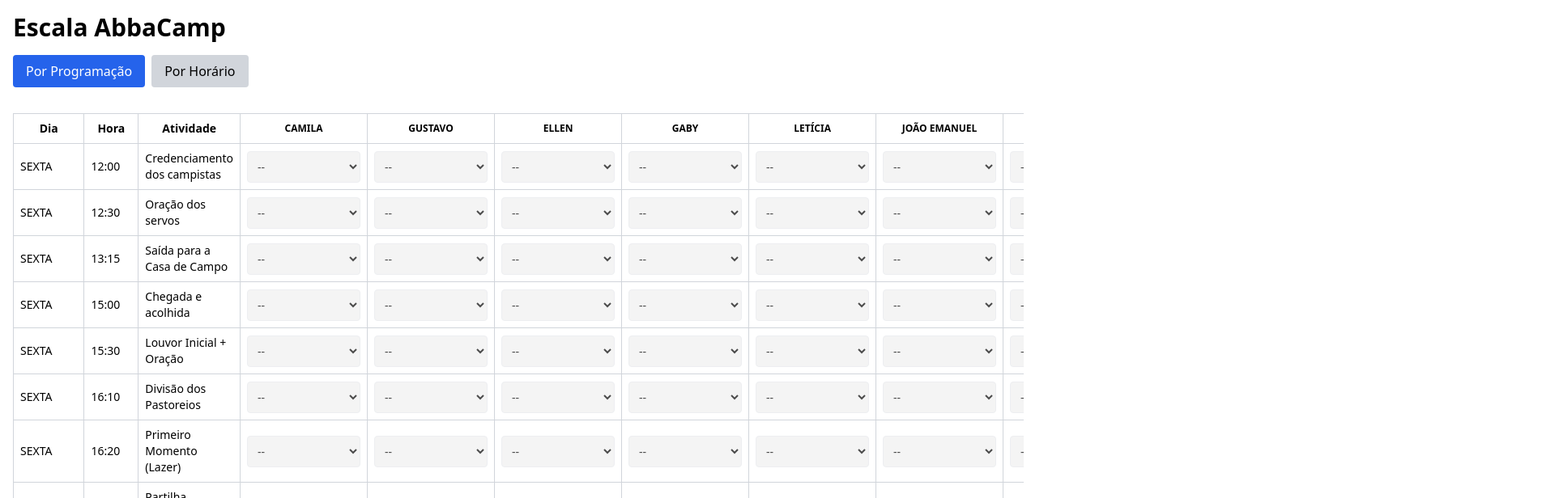
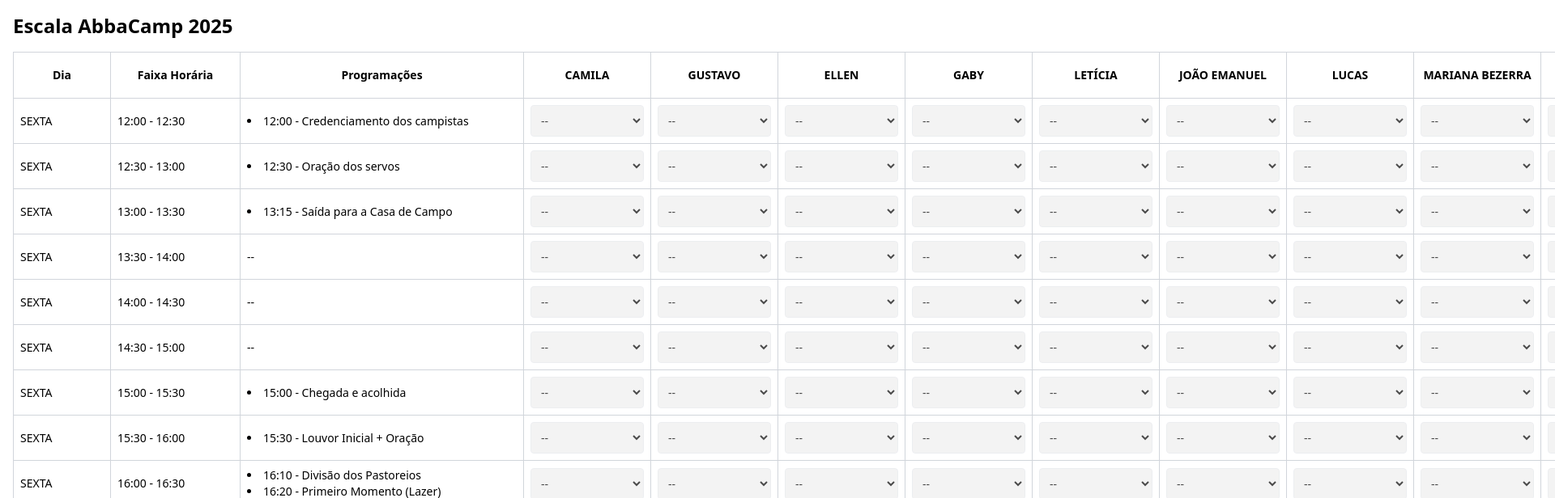
Before and after one commit to joaovdxavier/escala-retiro, a React (Create React App) app: page / in a window 1280 px wide. Both pictures are taken after a click on the button "Continuar sem login". Shown: the top 616 px of the page at 81% size, 1920 px wide, since content can reach past the window. Built offline with nearby package versions, Linux system fonts and the light colour scheme.

Commit message:
Modificação geral na tabela

```diff
--- a/src/App.js
+++ b/src/App.js
@@ -1,5 +1,6 @@
-import React, { useState, useEffect, useRef} from "react";
+import React, { useState, useRef } from "react";
 import * as XLSX from "xlsx";
+
 
 const ministerios = [
   "Intercessão", "Música", "Ordem", "Comunicação",
@@ -17,25 +18,10 @@
   "JAQUELINE", "JOHAB", "CARLOS"
 ];
 
-async function generateHash(text) {
-  const encoder = new TextEncoder();
-  const data = encoder.encode(text);
-  const hashBuffer = await crypto.subtle.digest('SHA-256', data);
-  const hashArray = Array.from(new Uint8Array(hashBuffer));
-  return hashArray.map(b => b.toString(16).padStart(2, '0')).join('');
-}
-
 const CREDENTIALS = [
-  { username: "coordenador", password: "d0a23338fa8e9f4c015604c0f2ada8088cd17ecfa861e966dcb1c4b953bc1c08" }
+  { username: "coordenador", password: "d0a23338fa8e9f4c015604c0f2ada8088cd17ecfa861e966dcb1c4b953bc1c08" },
+  { username: "admin", password: "1234" }
 ];
-
-const diasRef = {
-  "SEXTA": "2025-06-13",
-  "SÁBADO": "2025-06-14",
-  "DOMINGO": "2025-06-15"
-};
-
-const parseHorario = (dia, hora) => new Date(`${diasRef[dia]}T${hora}:00`);
 
 const programacao = [
   { dia: "SEXTA", hora: "12:00", atividade: "Credenciamento dos campistas" },
@@ -92,161 +78,51 @@
   { dia: "DOMINGO", hora: "19:30", atividade: "Encerramento" }
 ];
 
-const getColorClass = (value) => {
-  switch (value) {
-    case "Intercessão": return "bg-red-500 text-white";
-    case "Música": return "bg-blue-500 text-white";
-    case "Ordem": return "bg-gray-500 text-white";
-    case "Comunicação": return "bg-pink-500 text-white";
-    case "Liturgia": return "bg-purple-600 text-white";
-    case "Louvor": return "bg-orange-500 text-black";
-    case "Limpeza": return "bg-green-500 text-white";
-    case "Lazer": return "bg-yellow-500 text-white";
-    default: return "";
+<style>
+  {`
+    table th:nth-child(1),
+    table td:nth-child(1) {
+      position: sticky;
+      left: 0;
+      background-color: white;
+      z-index: 3;
+      box-shadow: 2px 0 5px -2px rgba(0,0,0,0.3);
     }
-};
+    table th:nth-child(2),
+    table td:nth-child(2) {
+      position: sticky;
+      left: 120px;
+      background-color: white;
+      z-index: 3;
+      box-shadow: 2px 0 5px -2px rgba(0,0,0,0.2);
+    }
+    table th:nth-child(3),
+    table td:nth-child(3) {
+      position: sticky;
+      left: 280px;
+      background-color: white;
+      z-index: 3;
+      box-shadow: 2px 0 5px -2px rgba(0,0,0,0.1);
+    }
+  `}
+</style>
 
 function App() {
   const [authenticated, setAuthenticated] = useState(null);
   const [loginUser, setLoginUser] = useState("");
   const [loginPass, setLoginPass] = useState("");
-  const [exportType, setExportType] = useState(null);
-  const [exportValue, setExportValue] = useState("");
-  const scrollContainerRef = useRef(null);
-  const topScrollRef = useRef(null);
-
-  const [tab, setTab] = useState("programacao");
-
   const [data, setData] = useState(() => {
     const stored = localStorage.getItem("escalaData");
-    const parsed = stored ? JSON.parse(stored) : [];
-    return programacao.map((_, i) =>
-      parsed[i] && Array.isArray(parsed[i])
-        ? parsed[i].slice(0, servos.length).concat(Array(servos.length).fill("")).slice(0, servos.length)
-        : Array(servos.length).fill("")
-    );
+    return stored ? JSON.parse(stored) : {};
   });
+    // Estado para controlar filtro e seleção
+  const [exportType, setExportType] = useState(null); // "servo" ou "ministerio"
+  const [selectedExportItem, setSelectedExportItem] = useState(""); // nome do servo ou ministério
 
-  const [timeSlotData, setTimeSlotData] = useState(() => {
-    const stored = localStorage.getItem("horarioData");
-    return stored ? JSON.parse(stored) : [];
-  });
 
-  useEffect(() => {
-    localStorage.setItem("escalaData", JSON.stringify(data));
-  }, [data]);
-
-  useEffect(() => {
-    localStorage.setItem("horarioData", JSON.stringify(timeSlotData));
-  }, [timeSlotData]);
-
-  const startTime = parseHorario(programacao[0].dia, programacao[0].hora);
-  const endTime = parseHorario(programacao[programacao.length - 1].dia, programacao[programacao.length - 1].hora);
-
-  const timeSlots = [];
-  let current = new Date(startTime);
-  while (current <= endTime) {
-    const next = new Date(current.getTime() + 30 * 60000);
-    timeSlots.push({
-      label: `${current.toLocaleString('pt-BR', { weekday: 'short' })} ${current.getHours().toString().padStart(2, '0')}:${current.getMinutes().toString().padStart(2, '0')} - ${next.getHours().toString().padStart(2, '0')}:${next.getMinutes().toString().padStart(2, '0')}`,
-      start: new Date(current),
-      end: next
-    });
-    current = next;
-  }
-
-  const getConflictingAssignment = (rowIndex, colIndex, selectedMinistry) => {
-    const currentTime = parseHorario(programacao[rowIndex].dia, programacao[rowIndex].hora);
-    for (let i = 0; i < programacao.length; i++) {
-      if (i !== rowIndex && parseHorario(programacao[i].dia, programacao[i].hora).getTime() === currentTime.getTime()) {
-        if (data[i][colIndex] === selectedMinistry) {
-          return true;
-        }
-      }
-    }
-    return false;
-  };
-
-  const getMinistryForSlot = (servoIndex, slotStart) => {
-    for (let i = 0; i < programacao.length; i++) {
-      const progStart = parseHorario(programacao[i].dia, programacao[i].hora);
-      const progEnd = new Date(progStart.getTime() + 30 * 60000);
-      if (slotStart >= progStart && slotStart < progEnd) {
-        return data[i][servoIndex];
-      }
-    }
-    return "";
-  };
-
-  const exportToExcel = () => {
-    const ws_data = [["Dia", "Hora", "Atividade", ...servos], ...programacao.map((item, i) => [item.dia, item.hora, item.atividade, ...data[i]])];
-    const ws = XLSX.utils.aoa_to_sheet(ws_data);
-    const wb = XLSX.utils.book_new();
-    XLSX.utils.book_append_sheet(wb, ws, "Escala");
-    XLSX.writeFile(wb, "Escala_AbbaCamp.xlsx");
-  };
-
-  const exportFiltered = () => {
-    if (!exportValue || (exportType === "ministry" ? !ministerios.includes(exportValue) : !servos.includes(exportValue))) {
-      alert("Seleção inválida.");
-      return;
-    }
-
-    const wb = XLSX.utils.book_new();
-
-    if (exportType === "ministry") {
-      const filteredProg = [["Dia", "Hora", "Atividade", "Servo"]];
-      programacao.forEach((item, i) => {
-        if (!data[i]) return;
-        servos.forEach((servo, j) => {
-          if (data[i][j] === exportValue) {
-            filteredProg.push([item.dia, item.hora, item.atividade, servo]);
-          }
-        });
-      });
-
-      const filteredHorario = [["Horário", "Servo"]];
-      timeSlots.forEach((slot, i) => {
-        servos.forEach((servo, j) => {
-          const val = timeSlotData[i]?.[j] || getMinistryForSlot(j, slot.start);
-          if (val === exportValue) {
-            filteredHorario.push([slot.label, servo]);
-          }
-        });
-      });
-
-      XLSX.utils.book_append_sheet(wb, XLSX.utils.aoa_to_sheet(filteredProg), exportValue + "_Programacao");
-      XLSX.utils.book_append_sheet(wb, XLSX.utils.aoa_to_sheet(filteredHorario), exportValue + "_Horarios");
-    } else {
-      const index = servos.indexOf(exportValue);
-      const filteredProg = [["Dia", "Hora", "Atividade", "Ministério"]];
-      programacao.forEach((item, i) => {
-        if (data[i]?.[index]) {
-          filteredProg.push([item.dia, item.hora, item.atividade, data[i][index]]);
-        }
-      });
-
-      const filteredHorario = [["Horário", "Ministério"]];
-      timeSlots.forEach((slot, i) => {
-        const val = timeSlotData[i]?.[index] || getMinistryForSlot(index, slot.start);
-        if (val) {
-          filteredHorario.push([slot.label, val]);
-        }
-      });
-
-      XLSX.utils.book_append_sheet(wb, XLSX.utils.aoa_to_sheet(filteredProg), exportValue + "_Programacao");
-      XLSX.utils.book_append_sheet(wb, XLSX.utils.aoa_to_sheet(filteredHorario), exportValue + "_Horarios");
-    }
-
-    XLSX.writeFile(wb, `Escala_AbbaCamp_${exportValue}.xlsx`);
-    setExportType(null);
-    setExportValue("");
-  };
-
-  const handleLogin = async () => {
-    const passHash = await generateHash(loginPass);
+  const handleLogin = () => {
     const valid = CREDENTIALS.some(
-      (cred) => cred.username === loginUser && cred.password === passHash
+      (cred) => cred.username === loginUser && cred.password === loginPass
     );
     if (valid) {
       setAuthenticated(true);
@@ -254,6 +130,110 @@
       alert("Credenciais inválidas.");
     }
   };
+
+  function exportPlanilhaCompleta(blocos, servos, data) {
+    const rows = blocos.map((bloco, i) => {
+      const row = {
+        Dia: bloco.dia,
+        Horário: `${bloco.inicio} - ${bloco.fim}`,
+        Programações: bloco.atividades.join(", ") || "--"
+      };
+      servos.forEach((servo, j) => {
+        row[servo] = data[`${i}-${j}`] || "--";
+      });
+      return row;
+    });
+
+    const ws = XLSX.utils.json_to_sheet(rows);
+    const wb = XLSX.utils.book_new();
+    XLSX.utils.book_append_sheet(wb, ws, "Escala Completa");
+    XLSX.writeFile(wb, "escala_completa.xlsx");
+  }
+
+   function exportPorServoSelecionado(blocos, servos, data, servoSelecionado) {
+    if (!servoSelecionado) {
+      alert("Selecione um servo para exportar.");
+      return;
+    }
+    const wb = XLSX.utils.book_new();
+
+    const j = servos.indexOf(servoSelecionado);
+    if (j === -1) {
+      alert("Servo inválido.");
+      return;
+    }
+
+    const rows = blocos.map((bloco, i) => ({
+      Dia: bloco.dia,
+      Horário: `${bloco.inicio} - ${bloco.fim}`,
+      Programação: `${bloco.atividades.join(", ")}`,
+      Ministério: data[`${i}-${j}`] || "--"
+    }));
+
+    const ws = XLSX.utils.json_to_sheet(rows);
+    XLSX.utils.book_append_sheet(wb, ws, servoSelecionado.substring(0, 30));
+    XLSX.writeFile(wb, `escala_${servoSelecionado}.xlsx`);
+  }
+
+  function exportPorMinisterioSelecionado(blocos, servos, data, ministerioSelecionado) {
+    if (!ministerioSelecionado) {
+      alert("Selecione um ministério para exportar.");
+      return;
+    }
+
+    const wb = XLSX.utils.book_new();
+
+    const rows = blocos.map((bloco, i) => {
+      const presentes = servos
+        .map((servo, j) => (data[`${i}-${j}`] === ministerioSelecionado ? servo : null))
+        .filter((x) => x !== null);
+      return {
+        Dia: bloco.dia,
+        Horário: `${bloco.inicio} - ${bloco.fim}`,
+        Programação: `${bloco.atividades.join(", ")}`,
+        Servos: presentes.length ? presentes.join(", ") : "--"
+      };
+    });
+
+    const ws = XLSX.utils.json_to_sheet(rows);
+    XLSX.utils.book_append_sheet(wb, ws, ministerioSelecionado.substring(0, 30));
+    XLSX.writeFile(wb, `escala_${ministerioSelecionado}.xlsx`);
+  }
+
+  // Gerar faixas de 30min (12:00 a 20:00 como exemplo)
+  const gerarBlocos = () => {
+    const dias = [...new Set(programacao.map(p => p.dia))];
+    const blocos = [];
+
+    dias.forEach(dia => {
+      const progDia = programacao.filter(p => p.dia === dia);
+      const horas = progDia.map(p => p.hora).sort();
+      const minHora = horas[0];
+      const maxHora = horas[horas.length - 1];
+
+      const start = new Date(`2025-06-13T${minHora}`);
+      const end = new Date(`2025-06-13T${maxHora}`);
+      end.setMinutes(end.getMinutes() + 30);
+
+      let current = start;
+      while (current < end) {
+        const next = new Date(current.getTime() + 30 * 60000);
+        blocos.push({
+          dia,
+          inicio: current.toTimeString().slice(0,5),
+          fim: next.toTimeString().slice(0,5),
+          atividades: progDia
+            .filter(p => p.hora >= current.toTimeString().slice(0,5) && p.hora < next.toTimeString().slice(0,5))
+            .map(p => `${p.hora} - ${p.atividade}`)
+        });
+        current = next;
+      }
+    });
+
+    return blocos;
+  };
+
+  const blocos = gerarBlocos();
 
   if (authenticated === null) {
     return (
@@ -290,67 +270,140 @@
     );
   }
 
+  const getColorClass = (value) => {
+    switch (value) {
+      case "Intercessão": return "bg-red-500 text-white";
+      case "Música": return "bg-blue-500 text-white";
+      case "Ordem": return "bg-gray-500 text-white";
+      case "Comunicação": return "bg-pink-500 text-white";
+      case "Liturgia": return "bg-purple-600 text-white";
+      case "Louvor": return "bg-orange-500 text-black";
+      case "Limpeza": return "bg-green-500 text-white";
+      case "Lazer": return "bg-yellow-500 text-white";
+      default: return "";
+    }
+  };
+
+  const getDiaBackgroundClass = (dia) => {
+    switch (dia) {
+      case "SEXTA":
+        return "bg-cyan-50";  // vermelho claro
+      case "SÁBADO":
+        return "bg-amber-100";  // verde claro
+      case "DOMINGO":
+        return "bg-red-100";  // azul claro
+      default:
+        return "";
+    }
+  };
+
   return (
-    <div className="p-4 overflow-auto">
-      <h1 className="text-3xl font-bold mb-4">Escala AbbaCamp</h1>
+    <>
+    <style>
+        {`
+          table {
+            border-collapse: collapse;
+          }
 
-      <div className="mb-4">
-        <button className={`px-4 py-2 mr-2 rounded ${tab === 'programacao' ? 'bg-blue-600 text-white' : 'bg-gray-300'}`} onClick={() => setTab("programacao")}>Por Programação</button>
-        <button className={`px-4 py-2 rounded ${tab === 'horarios' ? 'bg-blue-600 text-white' : 'bg-gray-300'}`} onClick={() => setTab("horarios")}>Por Horário</button>
-      </div>
+          thead th {
+              position: sticky;
+              top: 0;
+              background-color: white;
+              z-index: 20;
+              box-shadow: 0 2px 5px -1px rgba(0,0,0,0.1);
+            }
 
-      <div
-        className="overflow-x-auto mb-2"
-        ref={topScrollRef}
-        onScroll={() => {
-          if (scrollContainerRef.current) {
-            scrollContainerRef.current.scrollLeft = topScrollRef.current.scrollLeft;
+          table th, table td {
+            box-sizing: border-box;
+            border: 1px solid #ccc; /* manter borda igual */
+            background-color: white; /* para sticky */
           }
-        }}
-      ></div>
 
-      <div className="overflow-auto" ref={scrollContainerRef}>
-        <div className="overflow-x-auto mb-2">
-          <div style={{ minWidth: scrollContainerRef.current?.scrollWidth }} />
-        </div>
-        {tab === "programacao" ? (
-          <table className="border-collapse border border-gray-400 w-full text-sm">
+          table th:nth-child(1),
+          table td:nth-child(1) {
+            position: sticky;
+            left: 0;
+            width: 120px;
+            min-width: 120px;
+            max-width: 120px;
+            background-color: white;
+            z-index: 5;
+            box-shadow: 2px 0 5px -2px rgba(0,0,0,0.3);
+          }
+
+          table th:nth-child(2),
+          table td:nth-child(2) {
+            position: sticky;
+            left: 120px;
+            width: 160px;
+            min-width: 160px;
+            max-width: 160px;
+            background-color: white;
+            z-index: 4;
+            box-shadow: 2px 0 5px -2px rgba(0,0,0,0.2);
+          }
+
+          table th:nth-child(3),
+          table td:nth-child(3) {
+            position: sticky;
+            left: 280px;
+            width: 350px;
+            min-width: 350px;
+            max-width: 350px;
+            background-color: white;
+            z-index: 3;
+            box-shadow: 2px 0 5px -2px rgba(0,0,0,0.1);
+          }
+        `}
+      </style>
+    <div className="p-4">
+      <h1 className="text-2xl font-bold mb-4">Escala AbbaCamp 2025</h1>
+      <div>
+        <table className="border-collapse border border-gray-400 w-[1500px] text-sm">
           <thead>
             <tr>
-                <th className="border border-gray-300 px-4 py-2">Dia</th>
-                <th className="border border-gray-300 px-4 py-2">Hora</th>
-                <th className="border border-gray-300 px-4 py-2">Atividade</th>
+              <th className="border border-gray-300 p-2">Dia</th>
+              <th className="border border-gray-300 p-2">Faixa Horária</th>
+              <th className="border border-gray-300 p-2">Programações</th>
               {servos.map((s, idx) => (
-                  <th key={idx} className="border border-gray-300 px-2 py-2 text-xs whitespace-nowrap">{s}</th>
+                <th key={idx} className="border border-gray-300 p-2">{s}</th>
               ))}
             </tr>
           </thead>
           <tbody>
-              {programacao.map((prog, rowIndex) => (
-                <tr key={rowIndex}>
-                  <td className="border border-gray-300 px-2 py-2">{prog.dia}</td>
-                  <td className="border border-gray-300 px-2 py-2">{prog.hora}</td>
-                  <td className="border border-gray-300 px-2 py-2">{prog.atividade}</td>
-                  {servos.map((_, colIndex) => (
-                    <td key={colIndex} className="border border-gray-300 px-2 py-2">
+            {blocos.map((bloco, i) => (
+              <tr key={i}>
+                <td className={`border border-gray-300 p-2 ${getDiaBackgroundClass(bloco.dia)}`}>{bloco.dia}</td>
+                <td className="border border-gray-300 p-2 min-w-[100px]">{bloco.inicio} - {bloco.fim}</td>
+                <td className="border min-w-[350px] border-gray-300 p-2">
+                  {bloco.atividades.length > 0 ? (
+                    <ul className="list-disc list-inside">
+                      {bloco.atividades.map((atv, idx) => (
+                        <li key={idx}>{atv}</li>
+                      ))}
+                    </ul>
+                  ) : (
+                    "--"
+                  )}
+                </td>
+                {servos.map((_, j) => (
+                  <td key={j} className="border border-gray-300 p-2">
                     <select
                       disabled={authenticated === false}
-                        value={data[rowIndex][colIndex]}
+                      value={data[`${i}-${j}`] || ""}
                       onChange={(e) => {
-                          const selected = e.target.value;
-                          if (getConflictingAssignment(rowIndex, colIndex, selected)) {
-                            alert(`Conflito detectado: ${servos[colIndex]} já está designado para ${selected} nesse mesmo horário.`);
-                            return;
+                        const newData = { ...data };
+                        newData[`${i}-${j}`] = e.target.value;
+                        setData(newData);
+                        localStorage.setItem("escalaData", JSON.stringify(newData));
+                      }}
+                      className={`w-full min-w-[140px] p-2 border border-gray-200 rounded text-sm `
+                        + getColorClass(data[`${i}-${j}`])
                       }
-                          const newData = [...data];
-                          newData[rowIndex][colIndex] = selected;
-                          setData(newData);
-                        }}
-                        className={`w-full min-w-[140px] p-2 border border-gray-200 rounded text-sm ${getColorClass(data[rowIndex][colIndex])}`}
                     >
                       <option value="">--</option>
-                        {ministerios.map((minist, idx) => (
-                          <option key={idx} value={minist}>{minist}</option>
+                      {ministerios.map((m, idx) => (
+                        <option key={idx} value={m}>{m}</option>
                       ))}
                     </select>
                   </td>
@@ -359,95 +412,87 @@
             ))}
           </tbody>
         </table>
-        ) : (
-          <table className="border-collapse border border-gray-400 w-full text-sm">
-            <thead>
-              <tr>
-                <th className="border border-gray-300 px-4 py-2">Horário</th>
-                {servos.map((s, idx) => (
-                  <th key={idx} className="border border-gray-300 px-2 py-2 text-xs whitespace-nowrap">{s}</th>
-                ))}
-              </tr>
-            </thead>
-            <tbody>
-              {timeSlots.map((slot, rowIndex) => (
-                <tr key={rowIndex}>
-                  <td className="border border-gray-300 px-2 py-2 font-semibold whitespace-nowrap">{slot.label}</td>
-                  {servos.map((_, colIndex) => {
-                    if (!timeSlotData[rowIndex]) timeSlotData[rowIndex] = Array(servos.length).fill("");
-                    const ministry = timeSlotData[rowIndex][colIndex] || getMinistryForSlot(colIndex, slot.start);
-                    const handleChange = (e) => {
-                      const selected = e.target.value;
-                      const newSlotData = [...timeSlotData];
-                      if (!newSlotData[rowIndex]) newSlotData[rowIndex] = Array(servos.length).fill("");
-                      newSlotData[rowIndex][colIndex] = selected;
-                      setTimeSlotData(newSlotData);
-                    };
-                    return (
-                      <td key={colIndex} className="border border-gray-300 px-2 py-2">
-                        <select
-                          disabled={authenticated === false}
-                          value={ministry}
-                          onChange={handleChange}
-                          className={`w-full min-w-[140px] p-2 border border-gray-200 rounded text-sm ${getColorClass(ministry)}`}
+      </div>
+      <div className="flex space-x-2 my-4 items-center">
+        <button
+          onClick={() => {
+            exportPlanilhaCompleta(blocos, servos, data);
+            setExportType(null);
+            setSelectedExportItem("");
+          }}
+          className="bg-blue-600 text-white px-4 py-2 rounded"
         >
-                          <option value="">--</option>
-                          {ministerios.map((minist, idx) => (
-                            <option key={idx} value={minist}>{minist}</option>
-                          ))}
-                        </select>
-                      </td>
-                    );
-                  })}
-                </tr>
-              ))}
-            </tbody>
-          </table>
-        )}
-      </div>
+          Exportar Completa
+        </button>
 
-      <div className="mt-4 space-x-2">
-        <button onClick={exportToExcel} className="px-6 py-3 bg-blue-600 text-white rounded hover:bg-blue-700">
-          Exportar para Excel
+        <button
+          onClick={() => {
+            setExportType("servo");
+            setSelectedExportItem("");
+          }}
+          className="bg-green-600 text-white px-4 py-2 rounded"
+        >
+          Exportar por Servo
         </button>
+
         <button
-          onClick={() => setExportType("ministry")}
-          className="px-6 py-3 bg-green-600 text-white rounded hover:bg-green-700"
+          onClick={() => {
+            setExportType("ministerio");
+            setSelectedExportItem("");
+          }}
+          className="bg-purple-600 text-white px-4 py-2 rounded"
         >
           Exportar por Ministério
         </button>
-        <button
-          onClick={() => setExportType("servo")}
-          className="px-6 py-3 bg-purple-600 text-white rounded hover:bg-purple-700"
+
+        {/* Mostrar select e botão de exportar após escolha do tipo */}
+        {exportType === "servo" && (
+          <>
+            <select
+              value={selectedExportItem}
+              onChange={(e) => setSelectedExportItem(e.target.value)}
+              className="ml-4 p-2 border rounded"
             >
-          Exportar por Servo
-        </button>
-      </div>
-
-      {exportType && (
-        <div className="mt-4">
-          <label className="mr-2 font-medium">{exportType === 'ministry' ? 'Ministério' : 'Servo'}:</label>
-          <select
-            value={exportValue}
-            onChange={(e) => setExportValue(e.target.value)}
-            className="border border-gray-300 rounded px-3 py-2 text-sm"
-          >
-            <option value="">Selecione</option>
-            {(exportType === 'ministry' ? ministerios : servos).map((item, idx) => (
-              <option key={idx} value={item}>{item}</option>
+              <option value="">-- Selecione um Servo --</option>
+              {servos.map((s, i) => (
+                <option key={i} value={s}>{s}</option>
               ))}
             </select>
             <button
-            onClick={exportFiltered}
-            className="ml-4 px-4 py-2 bg-blue-500 text-white rounded hover:bg-blue-600"
+              onClick={() => exportPorServoSelecionado(blocos, servos, data, selectedExportItem)}
+              disabled={!selectedExportItem}
+              className="ml-2 bg-green-700 text-white px-3 py-1 rounded"
             >
-            Confirmar Exportação
+              Exportar
             </button>
-        </div>
+          </>
+        )}
+
+        {exportType === "ministerio" && (
+          <>
+            <select
+              value={selectedExportItem}
+              onChange={(e) => setSelectedExportItem(e.target.value)}
+              className="ml-4 p-2 border rounded"
+            >
+              <option value="">-- Selecione um Ministério --</option>
+              {ministerios.map((m, i) => (
+                <option key={i} value={m}>{m}</option>
+              ))}
+            </select>
+            <button
+              onClick={() => exportPorMinisterioSelecionado(blocos, servos, data, selectedExportItem)}
+              disabled={!selectedExportItem}
+              className="ml-2 bg-purple-700 text-white px-3 py-1 rounded"
+            >
+              Exportar
+            </button>
+          </>
         )}
       </div>
+    </div>
+    </>
   );
-
 }
 
 export default App;
```
Also changed, not shown: 1 other file (tests, documents, lock files or other folders). Lines whose indentation alone changed are shown as unchanged.
